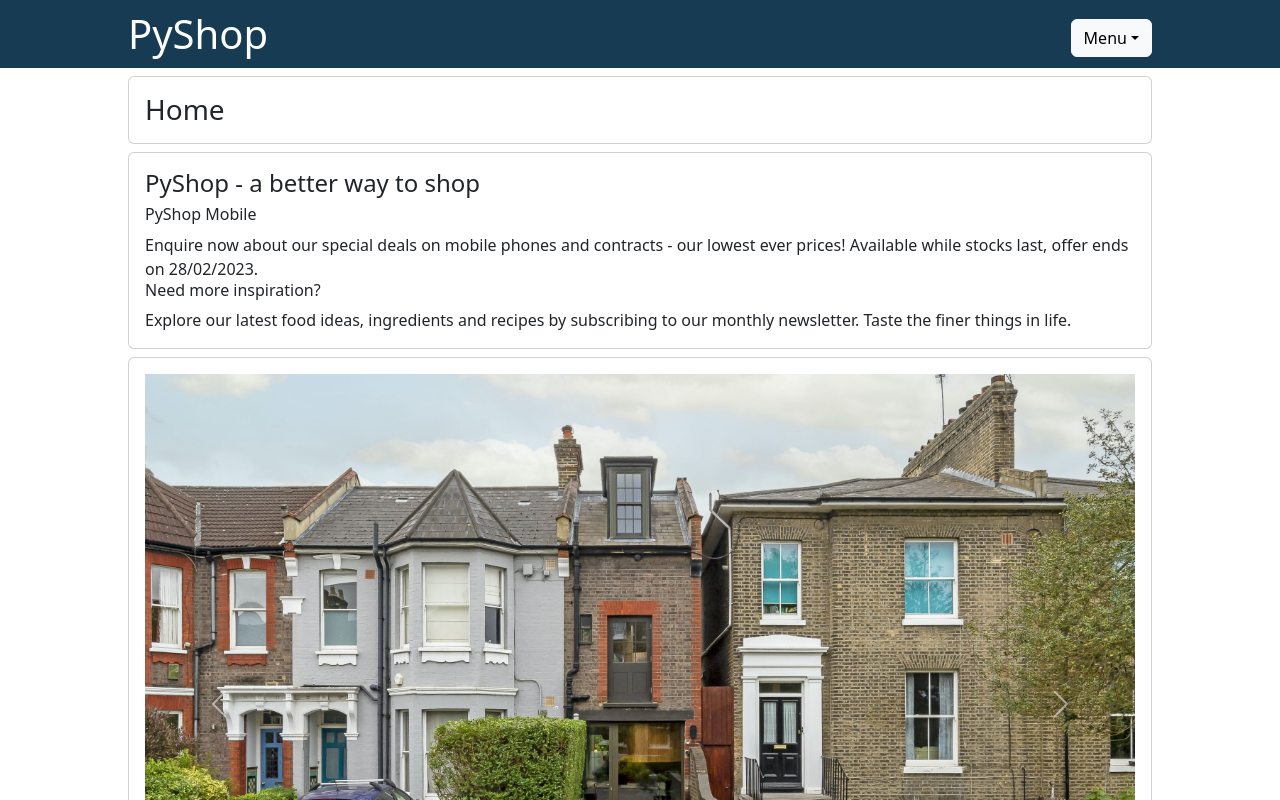
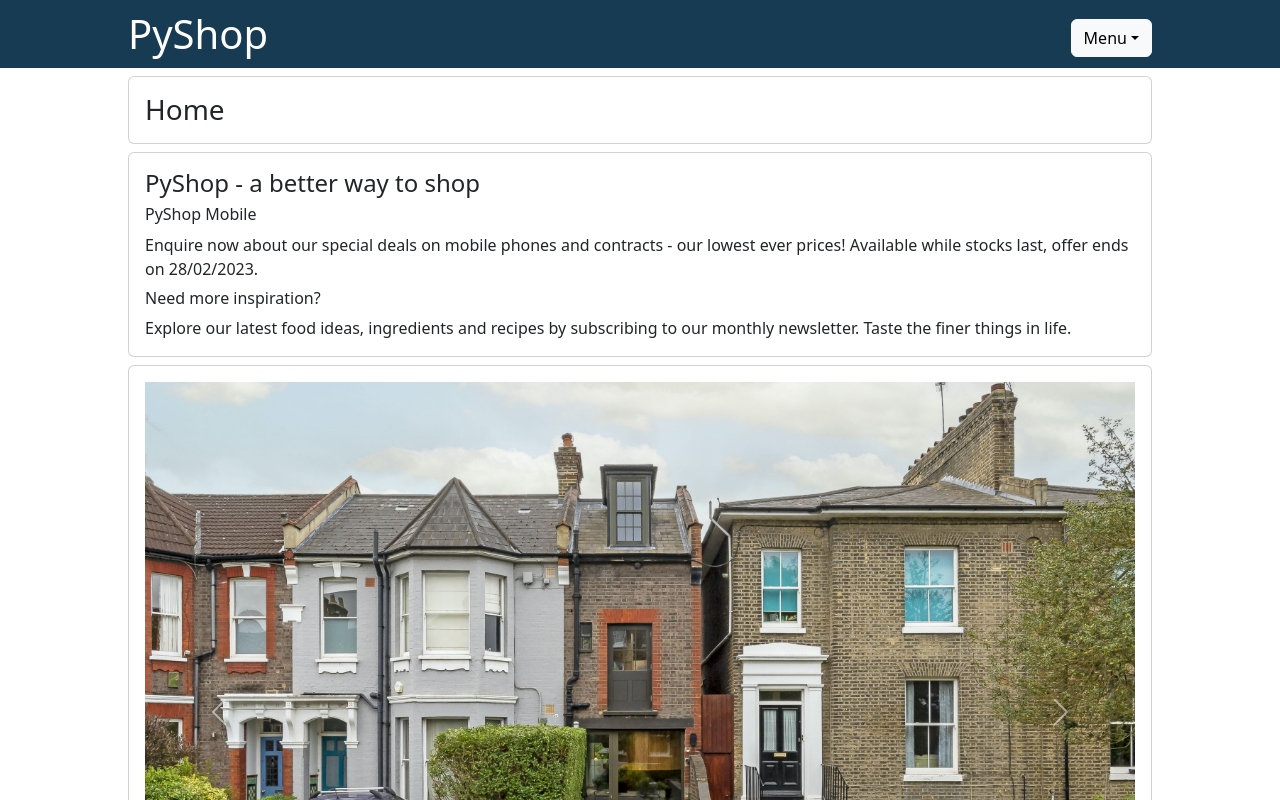
Before and after one commit to olliecase-green/ecommerce-app, a React (Create React App) app in the folder frontend/: page / in a window 1280 px wide. Shown: the top 800 px of the page. Built offline with nearby package versions, Linux system fonts and the light colour scheme.

Commit message:
Final styling change for home page

```diff
--- a/frontend/src/Components/Home.js
+++ b/frontend/src/Components/Home.js
@@ -25,7 +25,7 @@ export default function Home() {
                   contracts - our lowest ever prices! Available while stocks
                   last, offer ends on 28/02/2023.
                 </div>
-                <h6 className="mt-10">Need more inspiration?</h6>
+                <h6 className="mt-2">Need more inspiration?</h6>
                 <div>
                   Explore our latest food ideas, ingredients and recipes by
                   subscribing to our monthly newsletter. Taste the finer things
```
